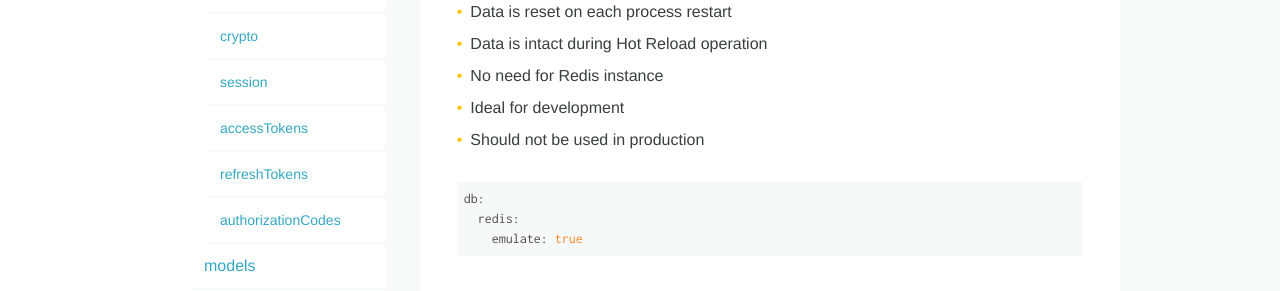
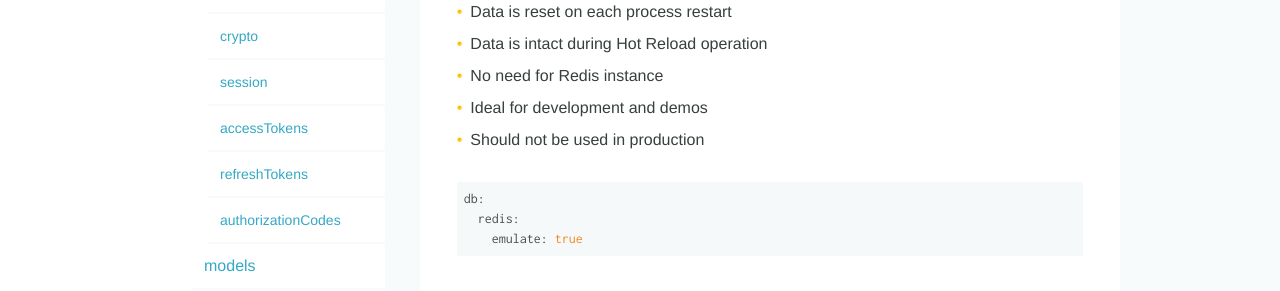
Before and after one commit to ExpressGateway/express-gateway.io, a Jekyll site: the page built from docs/configuration/system.config.yml/db.md, in a window 1280 px wide and 900 px high, scrolled down 304 px. Shown: the part 161-452 px from the top of the window. Built offline with Jekyll 4.4.1, drawn with Linux system fonts in a browser that asks for light colours; nearby versions of some CDN libraries; some web fonts are replaced; comment, search, counter and statistics services are not loaded.

````diff
--- a/docs/configuration/system.config.yml/db.md
+++ b/docs/configuration/system.config.yml/db.md
@@ -16,7 +16,7 @@
 - Data is reset on each process restart
 - Data is intact during Hot Reload operation
 - No need for Redis instance
-- Ideal for development
+- Ideal for development and demos
 - Should not be used in production
 
 ```yml
````
Also changed, not shown: docs/admin/policies/index.md (+1 -1 lines).
